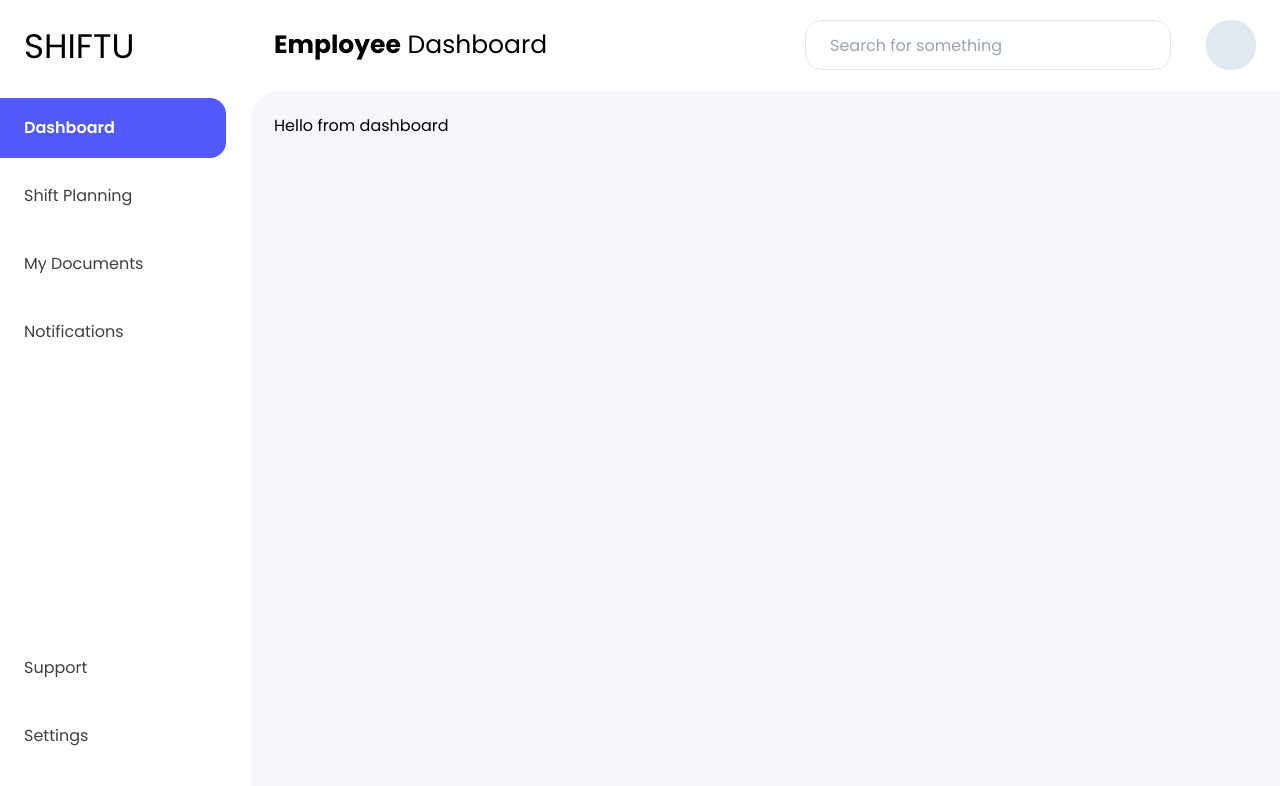
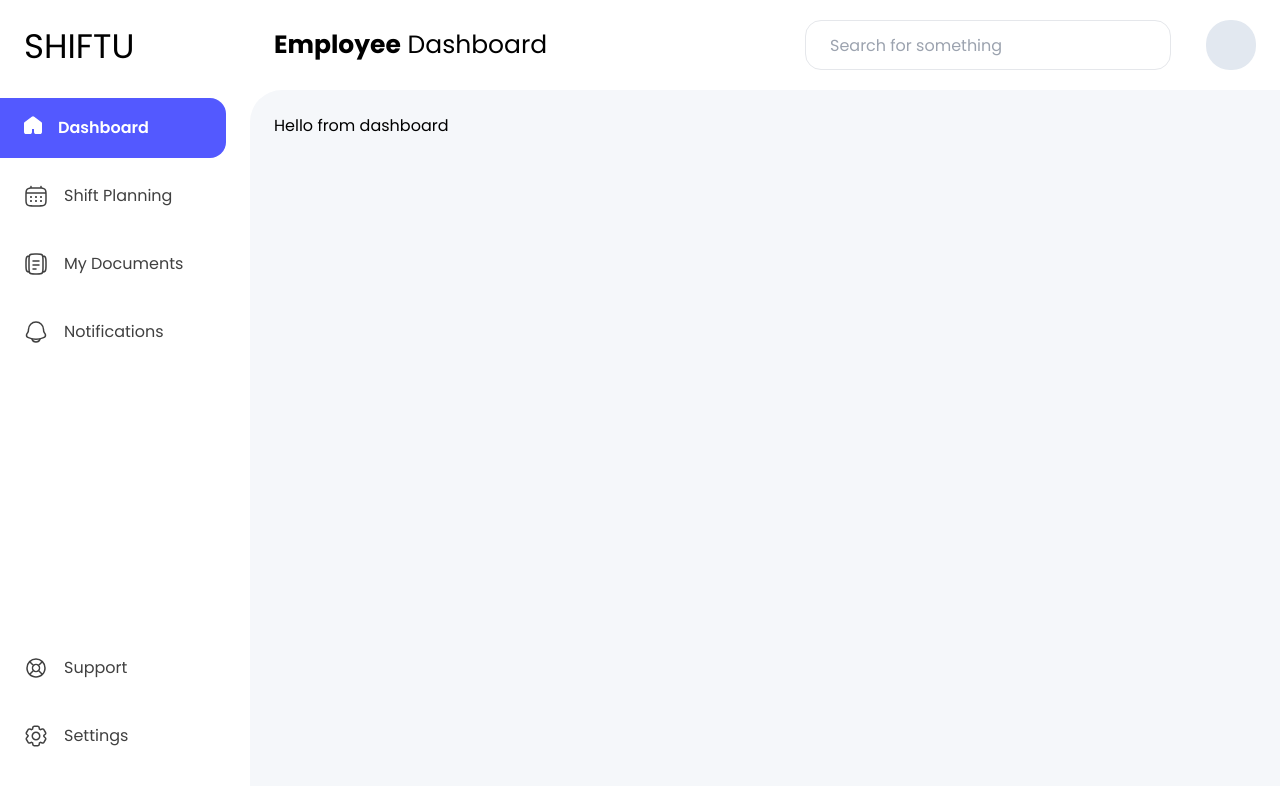
Before and after one commit to Q-Shifts/q-shifts_client, a React (Vite) app: page / in a window 1280 px wide. Shown: the top 786 px of the page. Built offline with nearby package versions, Linux system fonts and the light colour scheme.

Commit message:
icons added to the nav items

```diff
--- a/src/components/Aside.tsx
+++ b/src/components/Aside.tsx
@@ -1,15 +1,42 @@
 import { useState } from "react";
 import AsideItem from "./AsideItem";
+import HomeIcon from "~/assets/icons/home.svg?react";
+import CalenderOutline from "~/assets/icons/calendar-outline.svg?react";
+import DocumentsLinear from "~/assets/icons/documents-linear.svg?react";
+import NotificationIcon from "~/assets/icons/notification.svg?react";
+import SupportIcon from "~/assets/icons/support.svg?react";
+import SettingsIcon from "~/assets/icons/setting-outline.svg?react";
 
 export default function Aside() {
   const [activeItem, setActiveItem] = useState("Dashboard"); // TODO:
   const navLinks = [
-    "Dashboard",
-    "Shift Planning",
-    "My Documents",
-    "Notifications"
+    {
+      label: "Dashboard",
+      icon: <HomeIcon />
+    },
+    {
+      label: "Shift Planning",
+      icon: <CalenderOutline />
+    },
+    {
+      label: "My Documents",
+      icon: <DocumentsLinear />
+    },
+    {
+      label: "Notifications",
+      icon: <NotificationIcon />
+    }
   ];
-  const bottomNavLinks = ["Support", "Settings"];
+  const bottomNavLinks = [
+    {
+      label: "Support",
+      icon: <SupportIcon />
+    },
+    {
+      label: "Settings",
+      icon: <SettingsIcon />
+    }
+  ];
 
   const onRouteChange = (to: string) => {
     setActiveItem(to);
@@ -21,11 +48,12 @@ export default function Aside() {
       <div className="mt-32">
         {navLinks.map(item => (
           <AsideItem
-            onClick={() => onRouteChange(item)}
-            isActive={item === activeItem}
-            key={item}
+            onClick={() => onRouteChange(item.label)}
+            isActive={item.label === activeItem}
+            key={item.label}
+            icon={item.icon}
           >
-            {item}
+            {item.label}
           </AsideItem>
         ))}
       </div>
@@ -33,11 +61,12 @@ export default function Aside() {
       <div>
         {bottomNavLinks.map(item => (
           <AsideItem
-            onClick={() => onRouteChange(item)}
-            isActive={item === activeItem}
-            key={item}
+            onClick={() => onRouteChange(item.label)}
+            isActive={item.label === activeItem}
+            key={item.label}
+            icon={item.icon}
           >
-            {item}
+            {item.label}
           </AsideItem>
         ))}
       </div>
--- a/src/components/AsideItem.tsx
+++ b/src/components/AsideItem.tsx
@@ -20,7 +20,7 @@ export default function AsideItem({
 
   return (
     <a
-      className={`block py-18 px-24 rounded-l-16 text-16 mb-8 ${
+      className={`flex gap-[16px] py-18 px-24 rounded-l-16 text-16 mb-8 ${
         isActive
           ? "bg-blue-normal text-white font-semibold hover:bg-blue-normal-hover"
           : "text-primary-gray"
```
Also changed, not shown: src/assets/icons/calendar-outline.svg (renamed from src/assets/icons/solar_calendar-outline.svg), src/assets/icons/documents-linear.svg (renamed from src/assets/icons/solar_documents-linear.svg).
